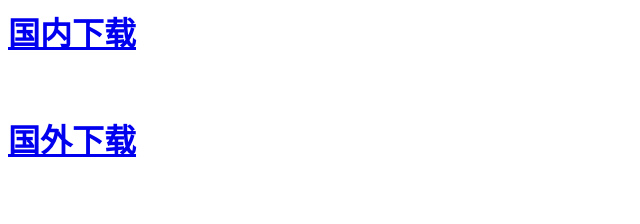
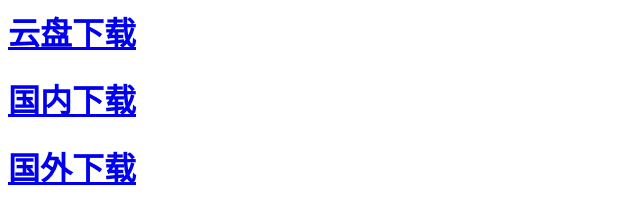
Before and after one commit to PPKunOfficial/cp-guide, a plain HTML site: page index.html in a window 1280 px wide. Shown: the whole page, without its empty margins (0-640 px from the left). Drawn offline with Linux system fonts and the light colour scheme.

Commit message:
Update index.html

```diff
--- a/index.html
+++ b/index.html
@@ -1 +1,3 @@
-<a href="/ge"><h1>国内下载</h1></a><br><a href="/gt"><h1>国外下载</h1></a>
+<a href="https://ppkun.lanzout.com/iQdw71wmxhja"><h1>云盘下载</h1></a>
+<a href="/ge"><h1>国内下载</h1></a>
+<a href="/gt"><h1>国外下载</h1></a>
```
